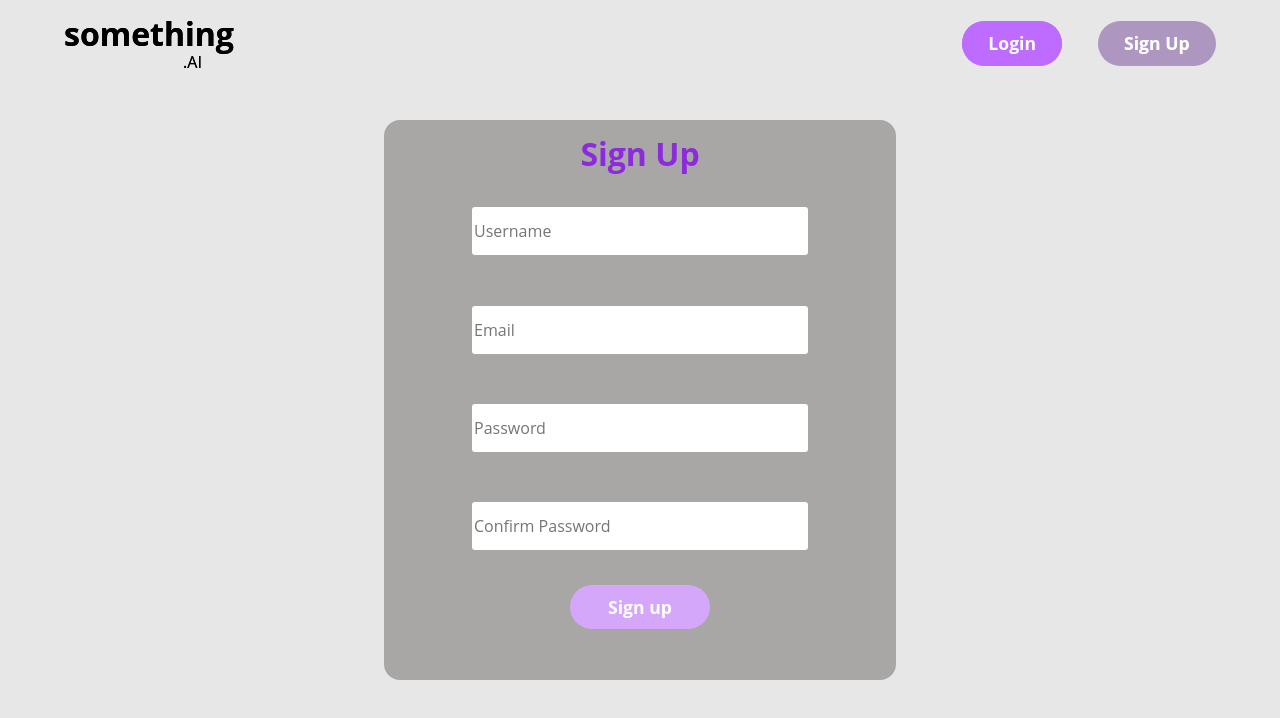
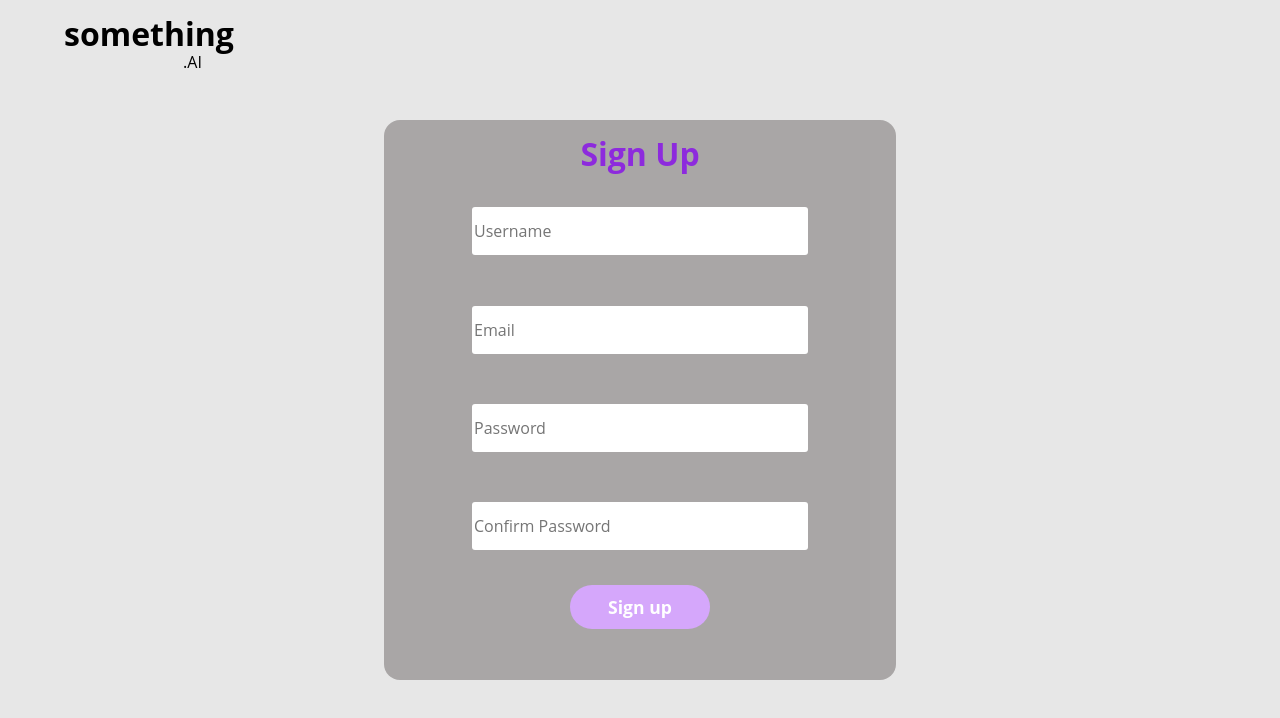
Before and after one commit to xli52/something.ai, a React (Create React App) app in the folder client/: page /signup in a window 1280 px wide. Shown: the top 718 px of the page. Built offline with nearby package versions, Linux system fonts and the light colour scheme; no server answers.

Commit message:
fix nav bugs in /login and /signup

```diff
--- a/client/src/App.scss
+++ b/client/src/App.scss
@@ -14,6 +14,7 @@ body {
 header {
   position: fixed;
   width: 100%;
+  // from 999 to 80 to avoid click when modal show
   z-index: 999;
 
   .container {
--- a/client/src/components/Nav.jsx
+++ b/client/src/components/Nav.jsx
@@ -1,5 +1,6 @@
 import React from "react";
 import useNavigation from "../hooks/useNavigation";
+import { useLocation } from "react-router-dom";
 
 export default function Nav({
   loginBtn,
@@ -10,6 +11,8 @@ export default function Nav({
 }) {
   const { homePage, loginPage, signupPage } = useNavigation();
 
+  const { pathname } = useLocation();
+
   return (
     <header>
       <div className="container">
@@ -18,7 +21,8 @@ export default function Nav({
           <span className="sub">.AI</span>
         </div>
         <nav>
-          {loginBtn && (
+          {pathname !== "/login" && pathname !== "/signup" && (
+            <>
               <button
                 className="btn"
                 onClick={() => {
@@ -27,8 +31,7 @@ export default function Nav({
               >
                 Login
               </button>
-          )}
-          {signupBtn && (
+
               <button
                 className="btn btn2"
                 onClick={() => {
@@ -37,6 +40,7 @@ export default function Nav({
               >
                 Sign Up
               </button>
+            </>
           )}
         </nav>
       </div>
--- a/client/src/pages/Login/index.jsx
+++ b/client/src/pages/Login/index.jsx
@@ -8,7 +8,7 @@ import LoginModal from "./LoginModal";
 export default function Login(props) {
   return (
     <main>
-      <Nav loginBtn={false} signupBtn />
+      {/* <Nav loginBtn={false} signupBtn /> */}
       <LoginModal showLogin={true} showCloseBtn={false} />
     </main>
   );
--- a/client/src/pages/Signup/index.jsx
+++ b/client/src/pages/Signup/index.jsx
@@ -7,7 +7,7 @@ import SignUpModal from "./SignUpModal";
 export default function SignUp(props) {
   return (
     <main>
-      <Nav loginBtn signupBtn />
+      {/* <Nav loginBtn signupBtn={false} /> */}
       <SignUpModal showSignUp={true} showCloseBtn={false} />
     </main>
   );
```
Lines whose indentation alone changed are shown as unchanged.
